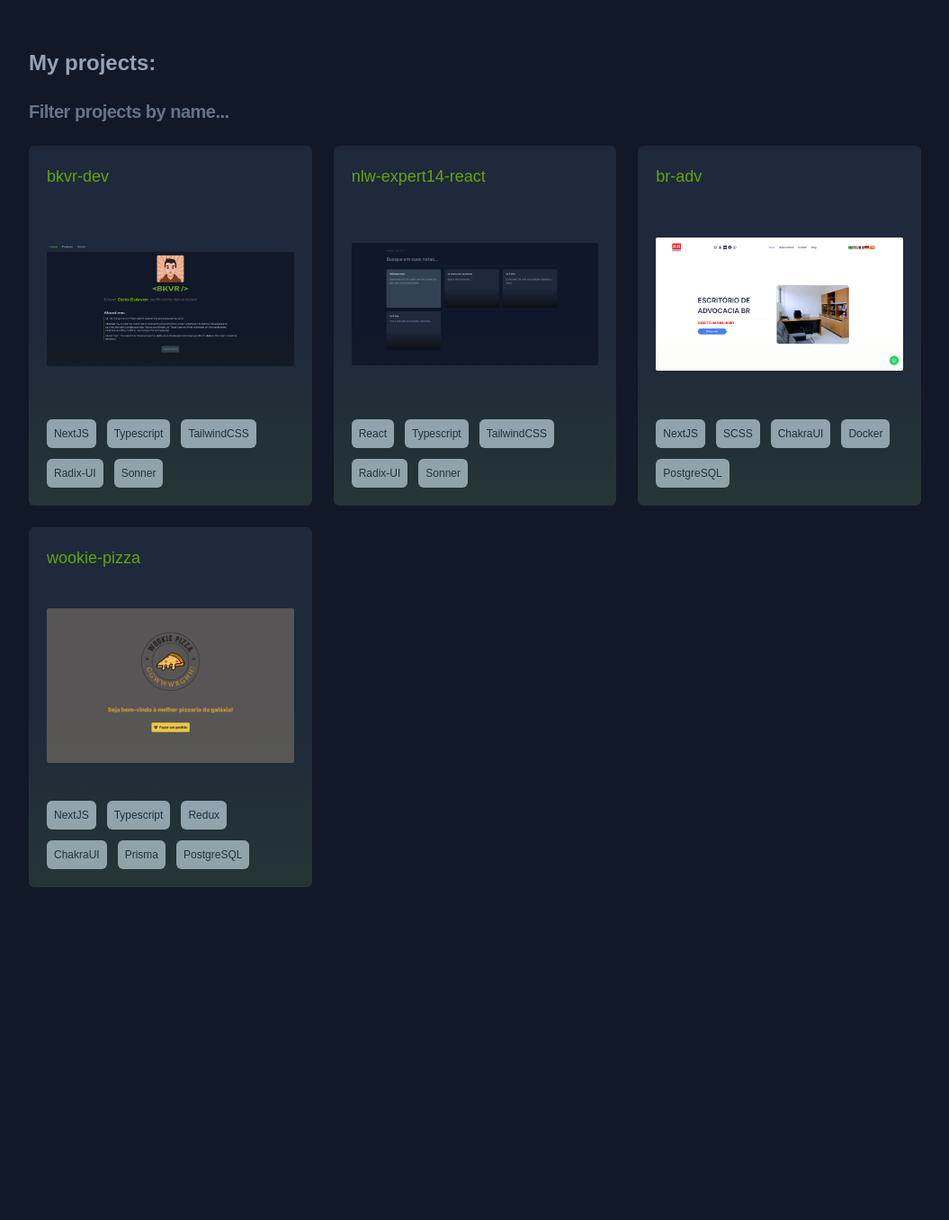
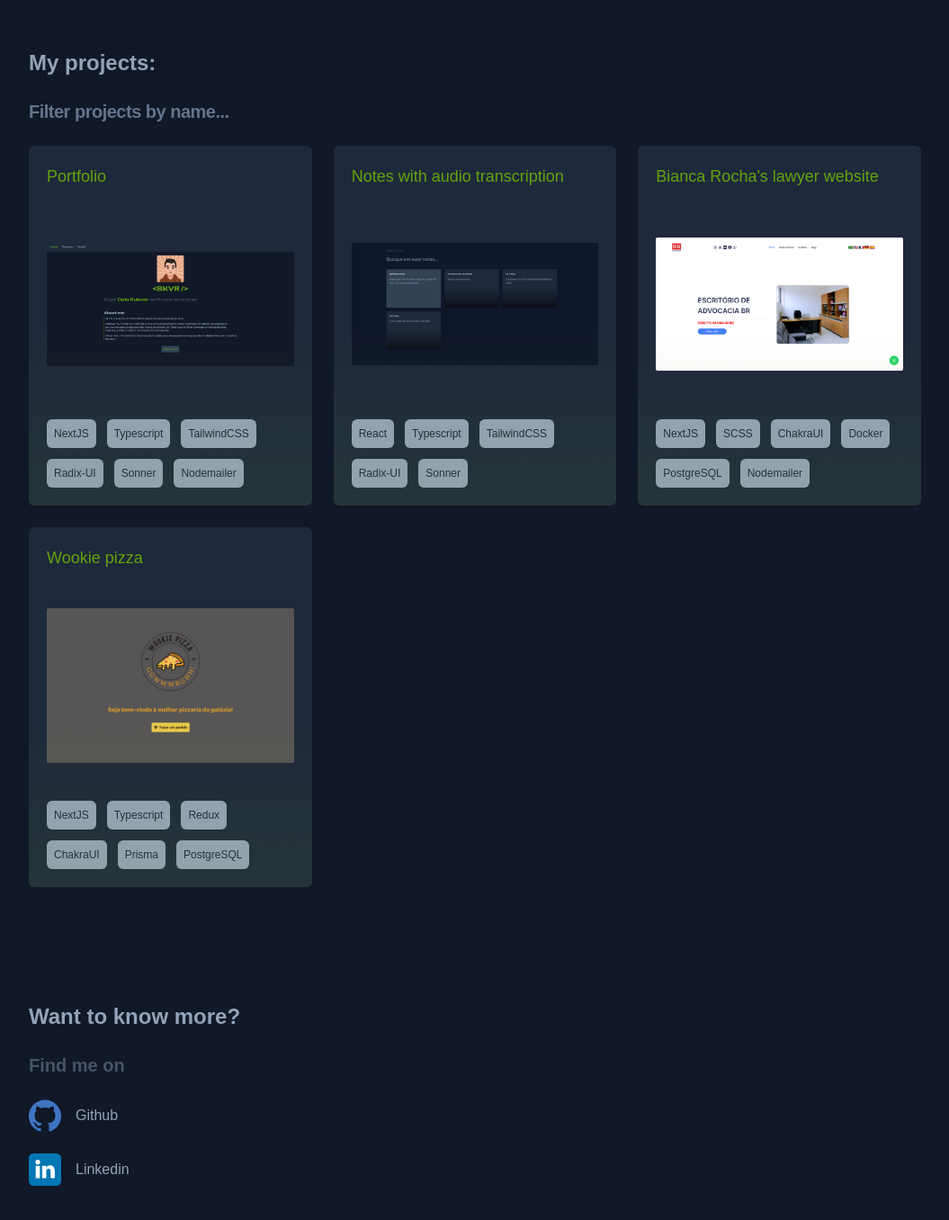
Before and after one commit to caiobukvar/bkvr-dev, a Next.js app: page / in a window 1280 px wide. Shown: the part 914-2270 px from the top of the page at 90% size, without its empty margins (112-1167 px from the left). Before the commit the page ends 1940 px from the top, so only its background shows below. Built offline with nearby package versions, Linux system fonts and the light colour scheme; a web font is replaced by a local one.

Commit message:
feat: socials base

```diff
--- /dev/null
+++ b/src/app/components/Socials/index.tsx
@@ -0,0 +1,34 @@
+import Image from "next/image";
+import Github from "/public/images/github-logo.svg";
+import Linkedin from "/public/images/linkedin-logo.svg";
+import Link from "next/link";
+
+export default function Socials() {
+  return (
+    <div className="flex flex-col w-full max-w-screen-lg p-4 gap-6 mt-12">
+      <h3 className="text-2xl font-bold">Want to know more?</h3>
+      <p className="text-xl font-bold text-slate-600">Find me on</p>
+
+      <div className="flex flex-col gap-6">
+        <Link
+          href="https://github.com/caiobukvar"
+          className="flex gap-4 items-center"
+          target="_blank"
+        >
+          {" "}
+          <Image src={Github} height={36} width={36} alt="github" />
+          Github
+        </Link>
+
+        <Link
+          href="https://www.linkedin.com/in/caiobukvar/"
+          className="flex gap-4 items-center"
+          target="_blank"
+        >
+          <Image src={Linkedin} height={36} width={36} alt="linkedin" />
+          Linkedin
+        </Link>
+      </div>
+    </div>
+  );
+}
--- a/src/app/page.tsx
+++ b/src/app/page.tsx
@@ -3,6 +3,7 @@ import About from "./components/About";
 import ProjectsSummary from "./components/ProjectsSummary";
 import Avatar from "/public/AvatarMaker.svg";
 import Link from "next/link";
+import Socials from "./components/Socials";
 
 export default function Home() {
   return (
@@ -32,6 +33,13 @@ export default function Home() {
       >
         <ProjectsSummary />
       </section>
+
+      <section
+        className="flex flex-col min-h-screen items-center p-6 gap-6"
+        id="social"
+      >
+        <Socials />
+      </section>
     </main>
   );
 }
--- a/src/lib/repos.json
+++ b/src/lib/repos.json
@@ -1,16 +1,23 @@
 [
   {
     "id": 1,
-    "name": "bkvr-dev",
+    "name": "Portfolio",
     "description": "My portfolio",
     "url": "www.bkvr.dev",
     "githubURL": "https://github.com/caiobukvar/bkvr-dev",
     "thumbnail": "/images/thumb-bkvr.png",
-    "tags": ["NextJS", "Typescript", "TailwindCSS", "Radix-UI", "Sonner"]
+    "tags": [
+      "NextJS",
+      "Typescript",
+      "TailwindCSS",
+      "Radix-UI",
+      "Sonner",
+      "Nodemailer"
+    ]
   },
   {
     "id": 2,
-    "name": "nlw-expert14-react",
+    "name": "Notes with audio transcription",
     "description": "Notes that get audio automatically transcripted or can also be typed.",
     "url": "",
     "githubURL": "https://github.com/caiobukvar/nlw-expert14-react",
@@ -19,16 +26,16 @@
   },
   {
     "id": 3,
-    "name": "br-adv",
+    "name": "Bianca Rocha's lawyer website",
     "description": "Mock from Bianca Rocha's website",
     "url": "",
     "githubURL": "https://github.com/caiobukvar/br-adv",
     "thumbnail": "/images/thumb-bradv.png",
-    "tags": ["NextJS", "SCSS", "ChakraUI", "Docker", "PostgreSQL"]
+    "tags": ["NextJS", "SCSS", "ChakraUI", "Docker", "PostgreSQL", "Nodemailer"]
   },
   {
     "id": 4,
-    "name": "wookie-pizza",
+    "name": "Wookie pizza",
     "description": "The project consists in a pizzeria menu, where you can customize your pizza, also counting with 'pizza of the day' promotion, with point system.",
     "url": "",
     "githubURL": "https://github.com/caiobukvar/wookie-pizza",
```
Also changed, not shown: public/images/github-logo.svg (added), public/images/linkedin-logo.svg (added).
